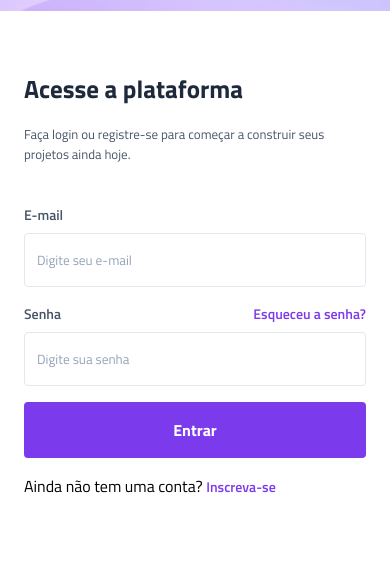
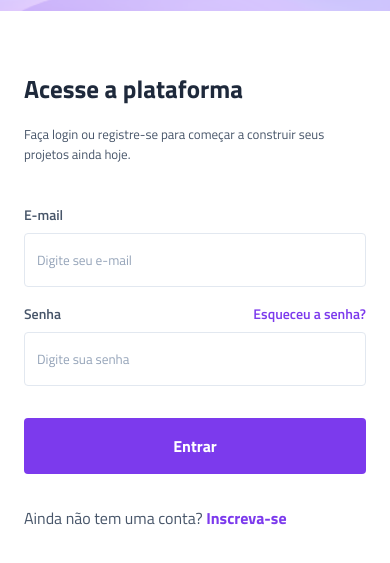
Before and after one commit to David-fj/projeto-vertigo, a plain HTML site: page index.html in a window 390 px wide. Shown: the part 123-686 px from the top of the page. Drawn offline with Linux system fonts and the light colour scheme.

Commit message:
versão mobile finalizado

```diff
--- a/style.css
+++ b/style.css
@@ -92,7 +92,8 @@ main {
 }
 
 .login button {
-    margin-bottom: 1rem;
+    margin-top: 1rem;
+    margin-bottom: 2rem;
     padding-block: 1rem;
     width: 100%;
     background: var(--purple);
@@ -103,3 +104,12 @@ main {
     font-weight: 700;
     color: var(--white);
 }
+
+.login > p {
+    color: var(--gray-600);
+}
+
+.login > p a {
+    font-weight: 700;
+    font-size: 1rem;
+}
```
